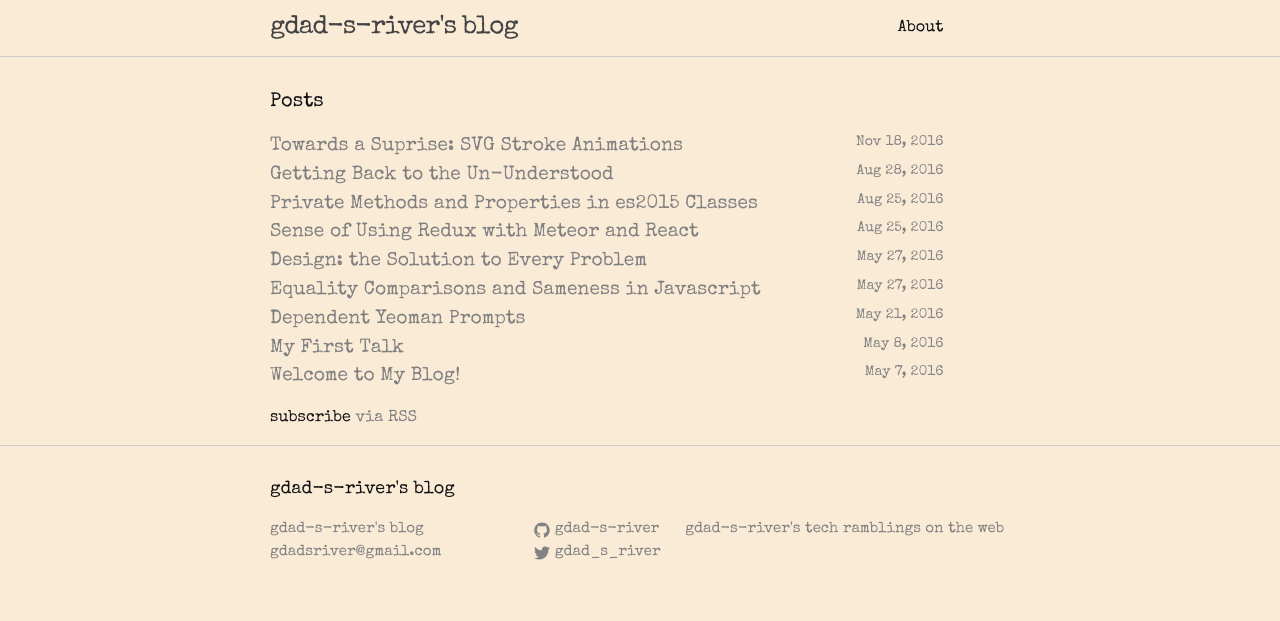
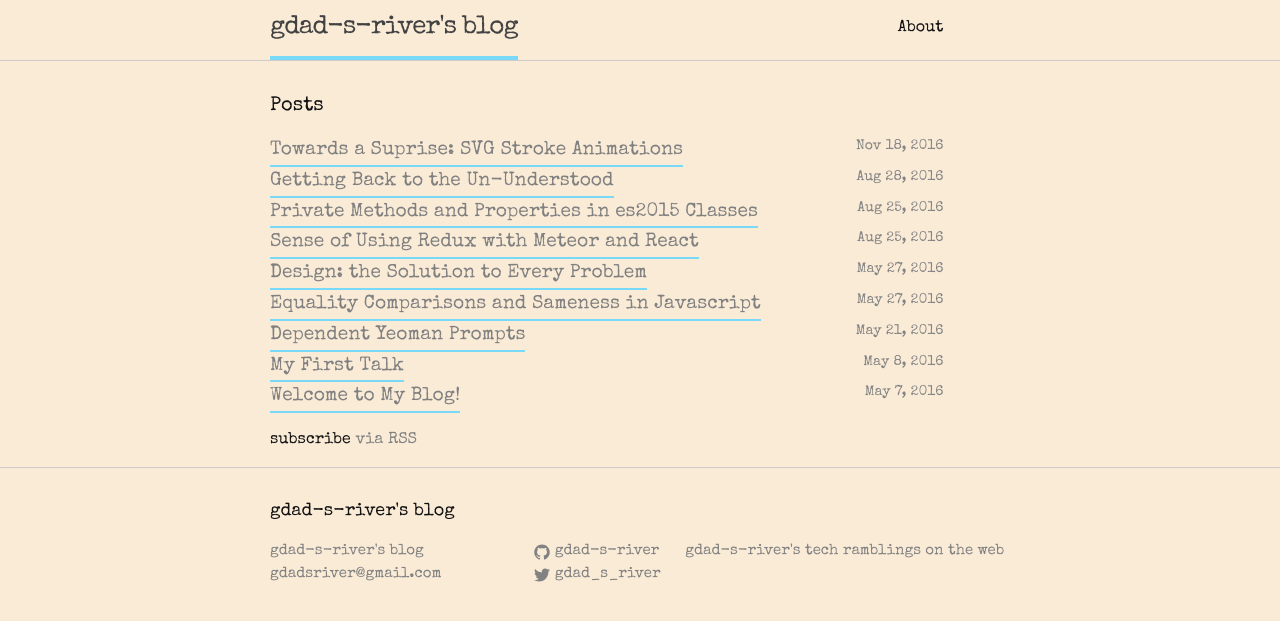
Before and after one commit to gdad-s-river/gdad-s-river.github.io, a Jekyll site: the page built from index.html, in a window 1280 px wide. Shown: the top 621 px of the page. Built offline with Jekyll 4.4.1, drawn with Linux system fonts in a browser that asks for light colours.

Commit message:
anchor tags makeover

```diff
--- a/_sass/_base.scss
+++ b/_sass/_base.scss
@@ -98,7 +98,7 @@ a {
 
     &:hover {
         color: #111;
-        text-decoration: underline;
+        // text-decoration: underline;
     }
 }
 
--- a/_sass/_layout.scss
+++ b/_sass/_layout.scss
@@ -17,6 +17,7 @@
     letter-spacing: -1px;
     margin-bottom: 0;
     float: left;
+    border-bottom: 4px solid #79d9f9;
 
     &,
     &:visited {
@@ -232,6 +233,11 @@
 .post-link {
     display: block;
     font-size: 1.2rem;
+    border-bottom: 2px solid #79d9f9;
+
+    &:hover {
+        background-color: #79d9f9;
+    }
 }
 
 
@@ -255,6 +261,16 @@
 
 .post-content {
     margin-bottom: $spacing-unit;
+
+    a {
+        text-decoration: inherit;
+        border-bottom: 4px solid #79d9f9;
+        padding: 5px 5px 0 5px;
+
+        &:hover {
+            background-color: #79d9f9;
+        }
+    }
 
     h2 {
         font-size: 32px;
```
